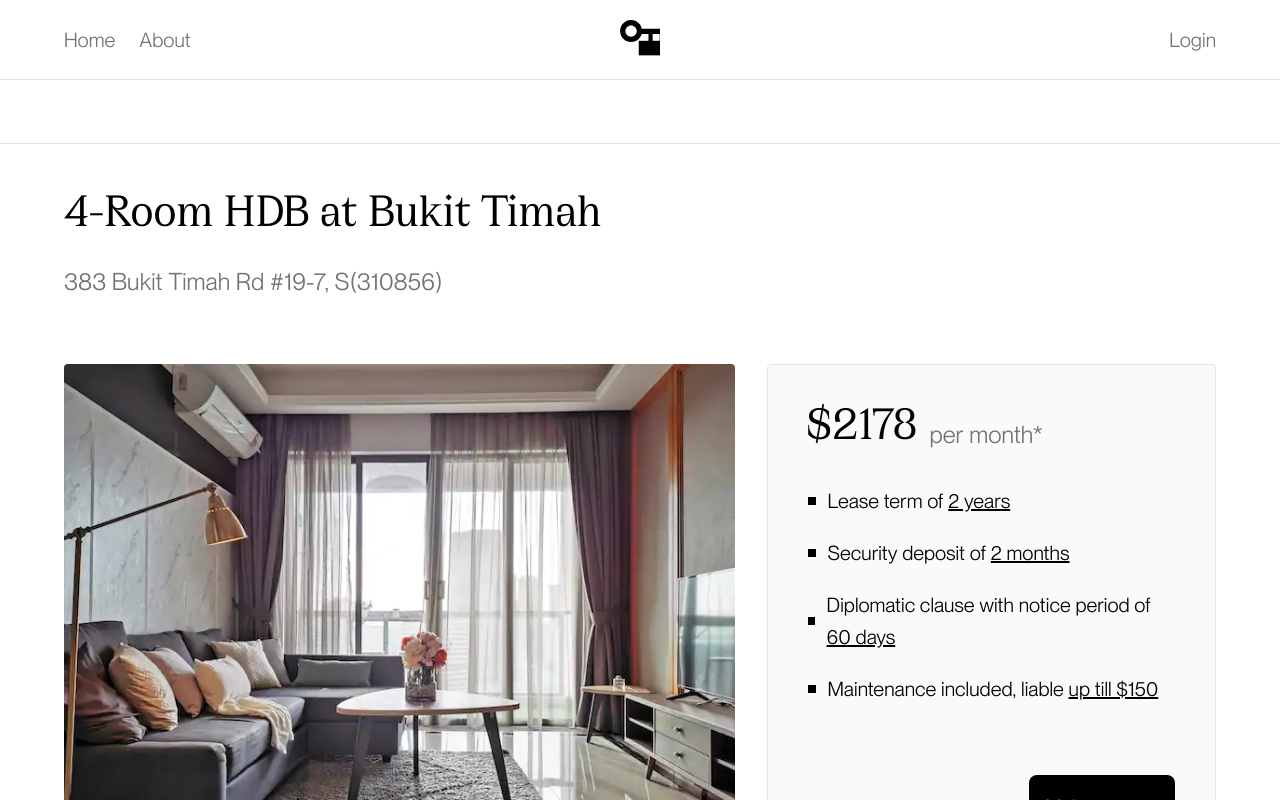
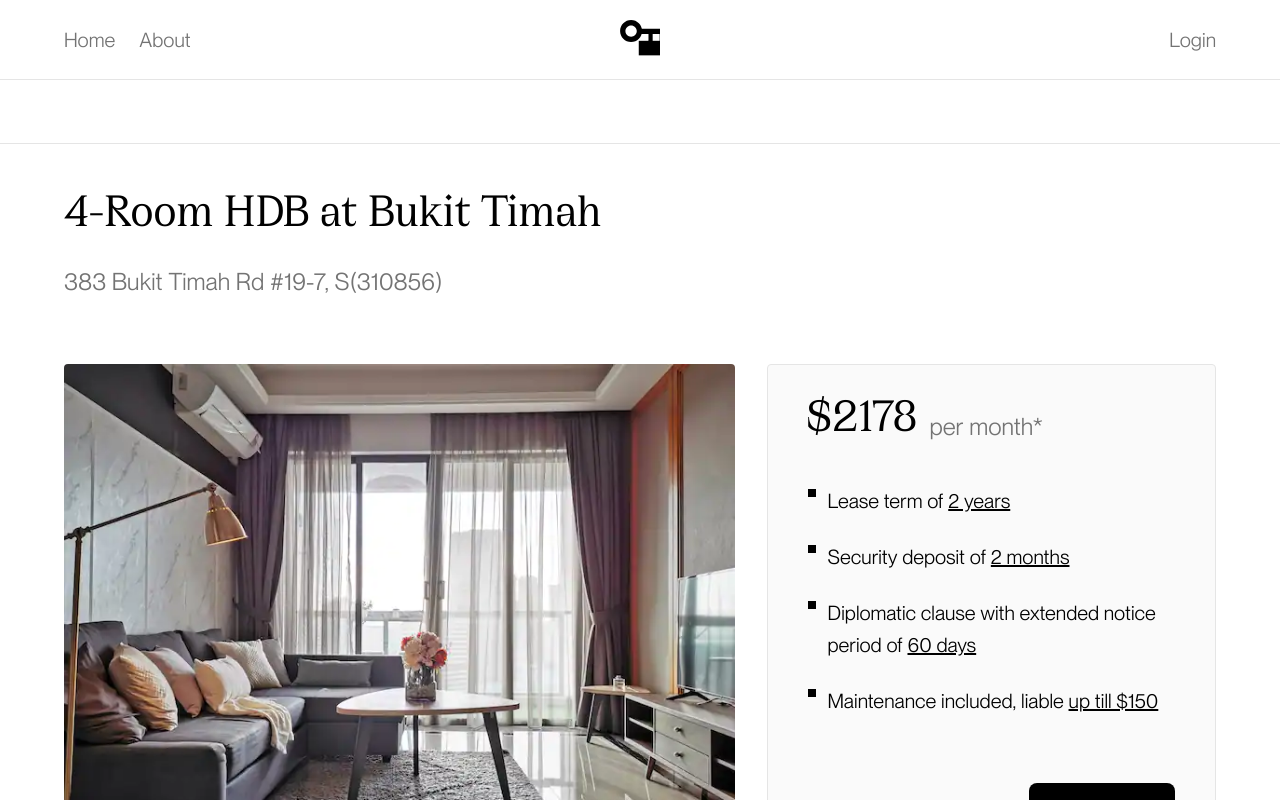
Before and after one commit to vxncetxn/rently-web-case, a Nuxt app: page /property/1016153 in a window 1280 px wide. Shown: the top 800 px of the page. Built offline with nearby package versions, Linux system fonts and the light colour scheme; what tailwindcss-capsize would draw is missing.

Commit message:
Componentized BulletListItem and reorganised price card code

```diff
--- /dev/null
+++ b/components/BulletListItem.vue
@@ -0,0 +1,6 @@
+<template>
+  <li class="flex items-start gap-x-12">
+    <span class="w-8 h-8 translate-y-4 bg-black shrink-0"></span>
+    <slot></slot>
+  </li>
+</template>
--- a/components/Text.vue
+++ b/components/Text.vue
@@ -16,7 +16,9 @@ defineProps({
         : size === 'lg'
         ? 'text-18 sm:text-20 lg:text-24'
         : 'text-16 sm:text-18 lg:text-20'
-    } ${color === 'grey' ? 'text-neutral-500' : 'text-black'} capsize`"
+    } ${
+      color === 'grey' ? 'text-neutral-500' : 'text-black'
+    } capsize inline-block`"
   >
     <slot></slot>
   </p>
--- a/pages/property/[id].vue
+++ b/pages/property/[id].vue
@@ -65,37 +65,35 @@ const fullAddress = computed(() => {
         <InventoryView :inventory="property.items" />
       </div>
       <div
-        class="flex flex-col sticky top-[calc(var(--bars-h-lg)+32px)] w-2/5 bg-neutral-50 h-[calc(100vh-var(--bars-h-lg)-64px)] rounded-4 border border-neutral-200 p-40"
+        class="flex flex-col gap-y-40 sticky top-[calc(var(--bars-h-lg)+32px)] w-2/5 bg-neutral-50 h-[calc(100vh-var(--bars-h-lg)-64px)] rounded-4 border border-neutral-200 px-40 py-32"
       >
         <div class="flex items-end gap-x-12">
           <p class="font-serif text-48 capsize">$2178</p>
           <Text size="lg" color="grey">per month*</Text>
         </div>
-        <ul class="flex flex-col mt-32 gap-y-20">
-          <li class="flex items-center gap-x-12">
-            <span class="w-8 h-8 bg-black"></span>
-            <Text>Lease term of <span class="underline">2 years</span></Text>
-          </li>
-          <li class="flex items-center gap-x-12">
-            <span class="w-8 h-8 bg-black"></span>
-            <Text
+        <ul class="flex flex-col gap-y-24">
+          <BulletListItem
+            ><Text
+              >Lease term of <span class="underline">2 years</span></Text
+            ></BulletListItem
+          >
+          <BulletListItem
+            ><Text
               >Security deposit of <span class="underline">2 months</span></Text
-            >
-          </li>
-          <li class="flex items-center gap-x-12">
-            <span class="w-8 h-8 bg-black"></span>
-            <Text
-              >Diplomatic clause with notice period of
+            ></BulletListItem
+          >
+          <BulletListItem
+            ><Text
+              >Diplomatic clause with extended notice period of
               <span class="underline">60 days</span></Text
-            >
-          </li>
-          <li class="flex items-center gap-x-12">
-            <span class="w-8 h-8 bg-black"></span>
-            <Text
+            ></BulletListItem
+          >
+          <BulletListItem
+            ><Text
               >Maintenance included, liable
               <span class="underline">up till $150</span></Text
-            >
-          </li>
+            ></BulletListItem
+          >
         </ul>
         <div class="flex flex-col items-end mt-auto text-right gap-y-20">
           <PrimaryButton>Make enquiry</PrimaryButton
```
